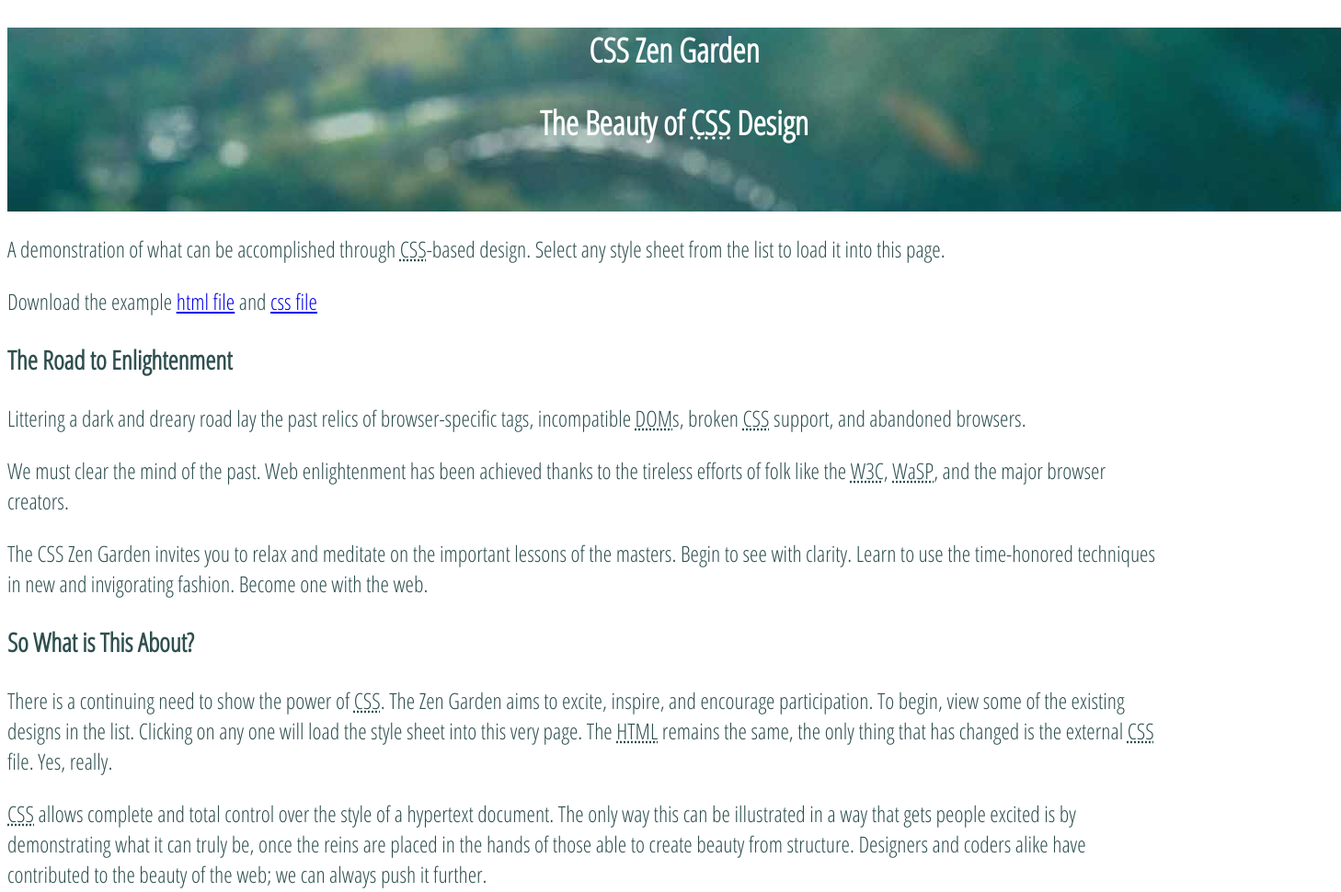
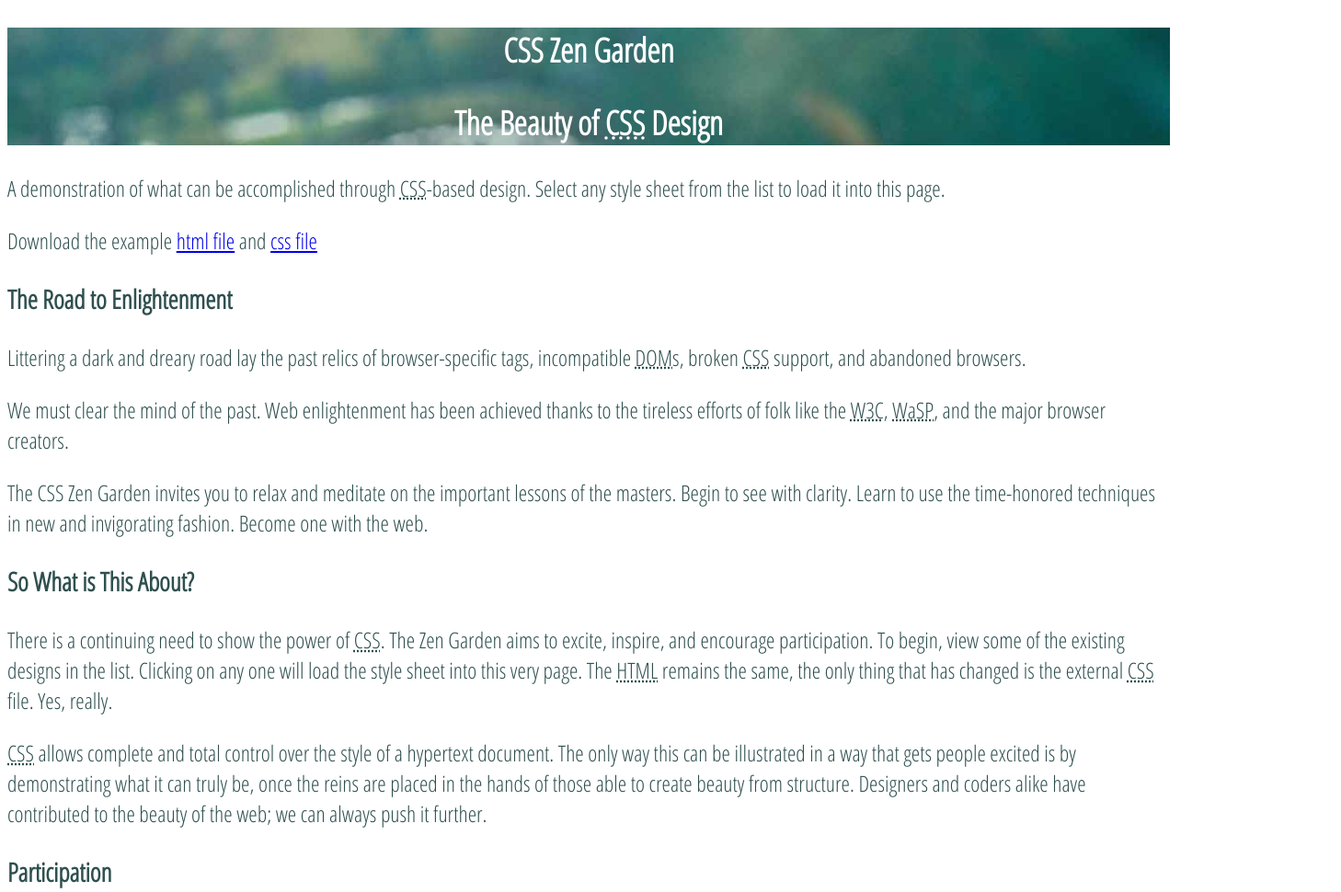
Before and after one commit to rlclare92/zenGarden, a plain HTML site: page index.html in a window 1280 px wide. Shown: the top 970 px of the page at 92% size, 1458 px wide, since content can reach past the window. Drawn offline with Linux system fonts and the light colour scheme.

Commit message:
changes comitted

```diff
--- a/style.css
+++ b/style.css
@@ -7,8 +7,7 @@
 header{
     background: url(./images/huntington.png);
     background-repeat: no-repeat;
-    width: 1450px;
-    height: 200px;
+    background-size: auto;
     background-position: top;
     color: white;
     font-size: 24px;
@@ -28,7 +27,7 @@
     margin-right: 600px; */
 }
 
-.participation{
+#participation{
     background-image: url(./images/bamboo.png);
     background-repeat: no-repeat;
     background-size: auto;
```
